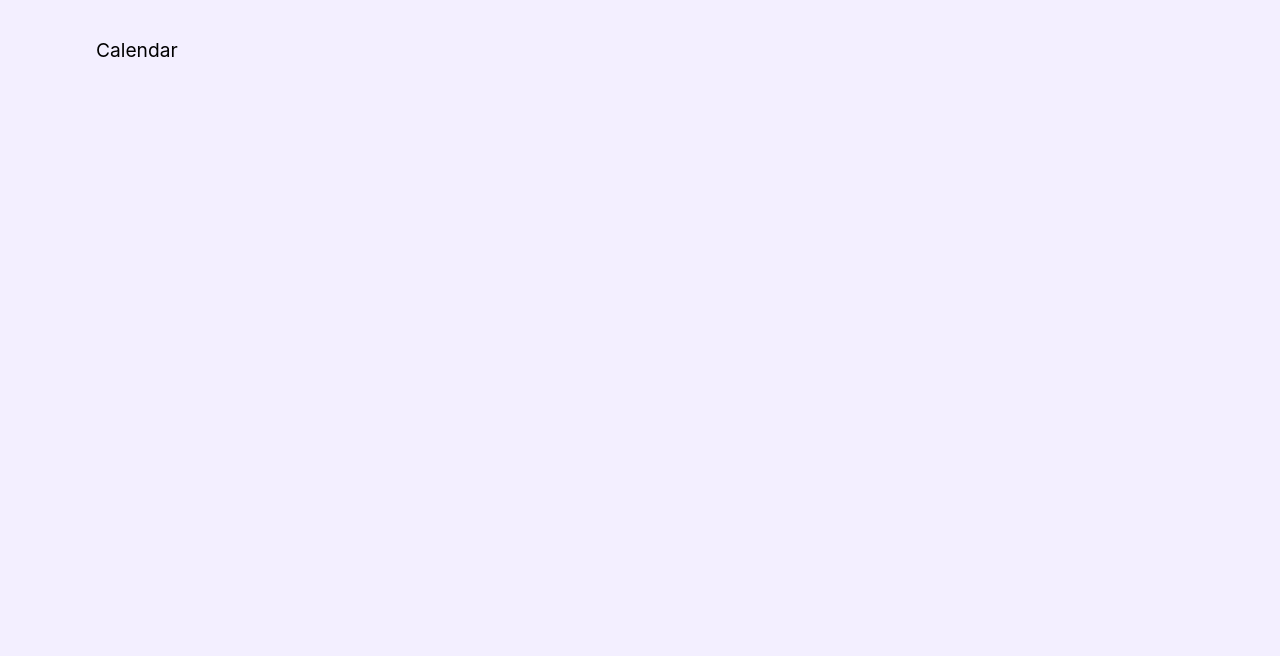
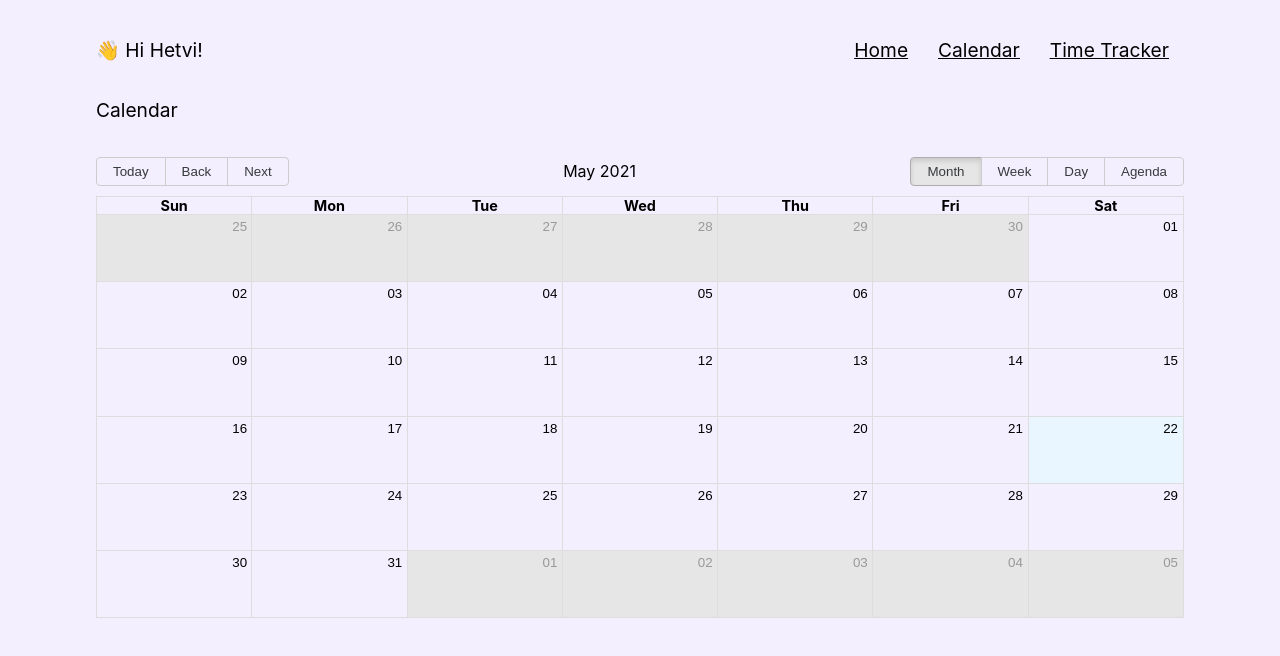
Before and after one commit to hetvshah/bProductive, a React (Create React App) app: page /calendar in a window 1280 px wide. Shown: the top 656 px of the page. Built offline with nearby package versions, Linux system fonts and the light colour scheme.

Commit message:
added header comp

```diff
--- a/package.json
+++ b/package.json
@@ -6,6 +6,7 @@
     "@testing-library/jest-dom": "^5.11.10",
     "@testing-library/react": "^11.2.6",
     "@testing-library/user-event": "^12.8.3",
+    "moment": "^2.29.1",
     "react": "^17.0.2",
     "react-big-calendar": "^0.33.3",
     "react-dom": "^17.0.2",
--- a/src/components/Calendar.js
+++ b/src/components/Calendar.js
@@ -1,12 +1,16 @@
 import './Styles.css';
+import MyCalendar from './MyCalendar';
+import Header from './Header';
 
 const Calendar = () => {
   return (
     <div>
+      <Header />
       {/* <p style={{ marginLeft: '7.5vw' }}>Calendar</p> */}
       <div className="header">
-        <p>Calendar</p>
+        <p className="calendar">Calendar</p>
       </div>
+      <MyCalendar />
     </div>
   );
 };
--- /dev/null
+++ b/src/components/Header.js
@@ -0,0 +1,26 @@
+import { Link } from 'react-router-dom';
+
+const Header = () => {
+  return (
+    <div>
+      <div className="header">
+        <p>👋 Hi Hetvi!</p>
+        <div className="topLinks">
+          <p>
+            <Link to="/">
+              <u>Home</u>
+            </Link>
+            <Link to="/calendar">
+              <u>Calendar</u>
+            </Link>
+            <Link to="/tracker">
+              <u>Time Tracker</u>
+            </Link>
+          </p>
+        </div>
+      </div>
+    </div>
+  );
+};
+
+export default Header;
--- a/src/components/Home.js
+++ b/src/components/Home.js
@@ -1,7 +1,7 @@
 import './Styles.css';
-import { Link } from 'react-router-dom';
-import Button from './Button';
+import Button from './AddButton';
 import OngoingTasks from './OngoingTasks';
+import Header from './Header';
 import CompletedTasks from './CompletedTasks';
 import AddTask from './AddTask';
 import { useState } from 'react';
@@ -82,23 +82,10 @@ const Home = () => {
 
   return (
     <div>
-      <div className="header">
-        <p>👋 Hi Hetvi!</p>
-        <div className="topLinks">
-          <p>
-            <Link to="/calendar">
-              <u>Calendar</u>
-            </Link>
-            <Link to="/tracker">
-              <u>Time Tracker</u>
-            </Link>
-          </p>
-        </div>
-      </div>
-      <p className="header" style={{ fontSize: '1.25vw', marginTop: '2.5vw' }}>
+      <Header />
+      <p style={{ fontSize: '1.25vw', marginTop: '2.5vw' }}>
         📅 Today is {today.toDateString()}. Here is your to-do list!
       </p>
-
       <div className="task-btn">
         <h2 style={{ padding: '0 0 0.25vw 0' }}>Ongoing Tasks</h2>
         <Button
@@ -118,7 +105,13 @@ const Home = () => {
         'No tasks to show.'
       )}
 
-      <h2 style={{ paddingTop: '1vw' }}>Completed Tasks</h2>
+      <div className="task-btn">
+        <h2 style={{ padding: '0 0 0.25vw 0' }}>Completed Tasks</h2>
+        <button className="btn delete" onClick={() => setCompletedTasks([])}>
+          Delete All
+        </button>
+      </div>
+
       {completedTasks.length > 0 ? (
         <CompletedTasks
           completedTasks={completedTasks}
--- /dev/null
+++ b/src/components/MyCalendar.js
@@ -0,0 +1,25 @@
+import { Calendar, momentLocalizer } from 'react-big-calendar';
+import 'react-big-calendar/lib/css/react-big-calendar.css';
+import moment from 'moment';
+import './Styles.css'
+const localizer = momentLocalizer(moment);
+
+// const myEventsList = Event [{
+//   title: 'string',
+//   start: "2020-09-14",
+//   end: "2020-09-15",
+//   allDay: true,
+//   resource: "false",
+// }]
+
+const MyCalendar = (props) => (
+  <div>
+    <Calendar
+      localizer={localizer}
+      events={[]}
+      startAccessor="start"
+      endAccessor="end"
+    />
+  </div>
+);
+export default MyCalendar;
--- a/src/components/OngoingTasks.js
+++ b/src/components/OngoingTasks.js
@@ -10,10 +10,7 @@ const OngoingTasks = ({ ongoingTasks, onMove, onDelete }) => {
     const listOngoingTasks = filteredTasks.map((task) => (
       <div className="todo">
         <div>
-          <h3>
-            {/* <input type="checkbox" /> */}
-            {task.text}
-          </h3>
+          <h3>{task.text}</h3>
           <p>{task.day === '' ? '' : 'Due Date: ' + task.day}</p>
           <p>{task.notes === '' ? '' : 'Notes: ' + task.notes}</p>
         </div>
--- a/src/components/Styles.css
+++ b/src/components/Styles.css
@@ -83,6 +83,20 @@ u:hover {
 .btn:hover {
   opacity: 0.85;
   cursor: pointer;
+}
+
+.delete {
+  background: black;
+  color: white;
+  width: 9vw;
+  border-radius: 1vw;
+  margin-top: 1.2vw;
+  margin-bottom: 1vw;
+  margin-right: 1vw;
+}
+
+.delete:hover {
+  opacity: 45%;
 }
 
 .gr-add path {
@@ -214,3 +228,11 @@ u:hover {
   color: red;
   cursor: pointer;
 }
+
+.rbc-calendar {
+  height: 500px !important;
+}
+
+.rbc-toolbar {
+  margin-top: 3vw;
+}
--- a/src/components/Tracker.js
+++ b/src/components/Tracker.js
@@ -1,7 +1,12 @@
+import Header from './Header';
+
 const Tracker = () => {
   return (
-    <div className="header">
-      <p>Time Tracker</p>
+    <div>
+      <Header />
+      <div className="header">
+        <p>Time Tracker</p>
+      </div>
     </div>
   );
 };
```
Also changed, not shown: src/components/AddButton.js (renamed from src/components/Button.js), 1 other file (tests, documents, lock files or other folders).
